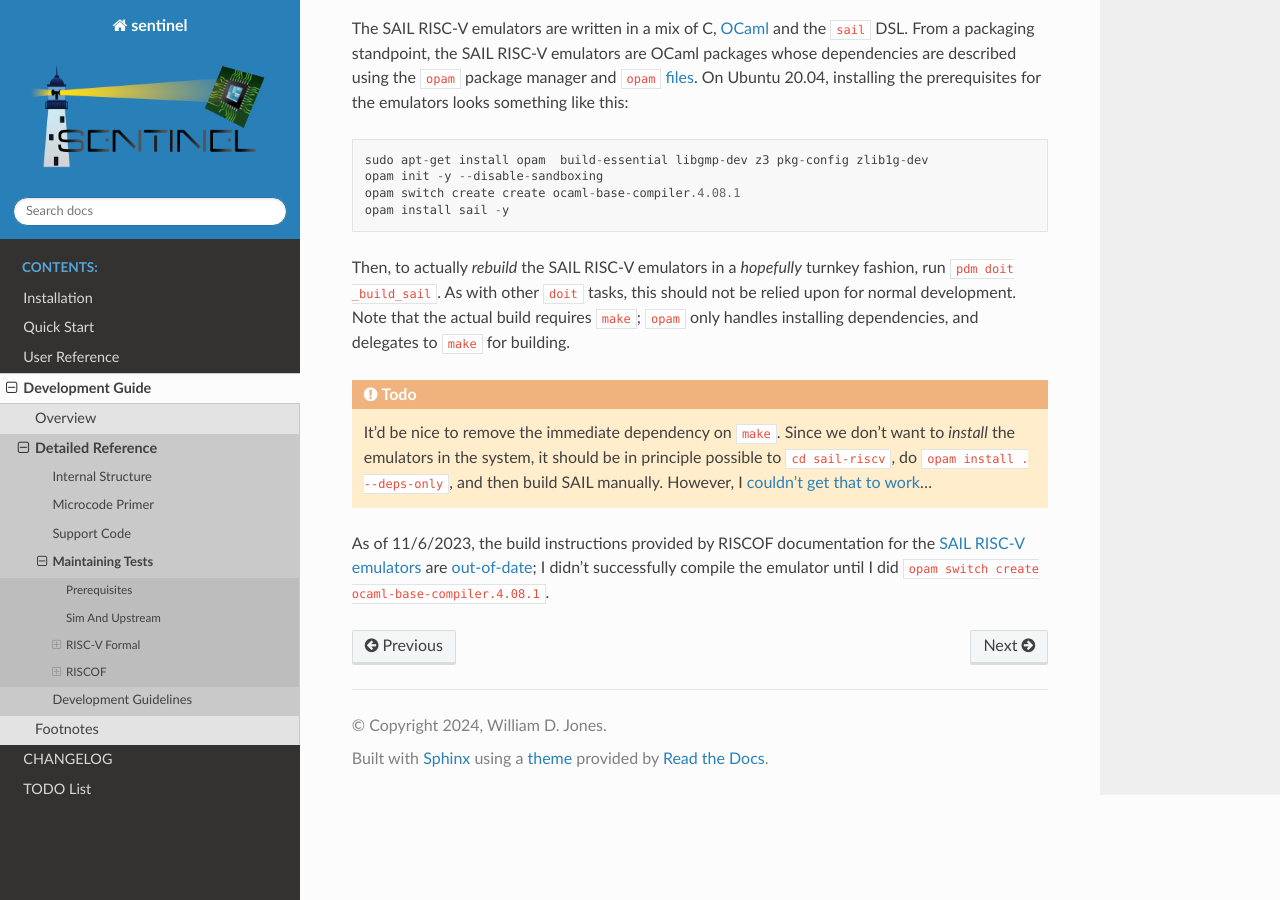
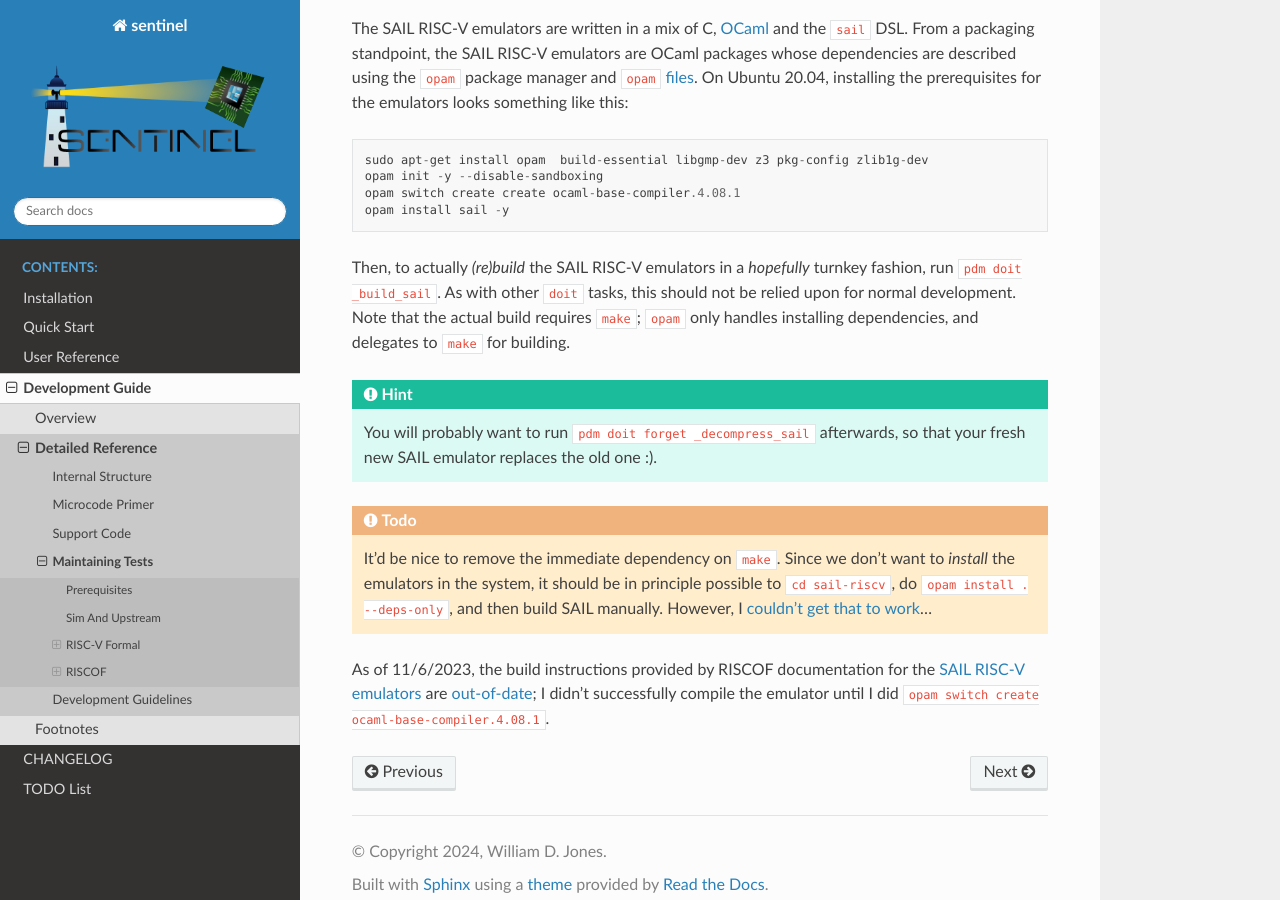
Before and after one commit to cr1901/sentinel, a Sphinx documentation site: the page built from doc/development/testing.md, in a window 1280 px wide and 900 px high, scrolled down 10428 px. Built offline with Sphinx 7.4.7 and the Read the Docs theme 3.1.0, drawn with Linux system fonts in a browser that asks for light colours; the version number could not be read and is left out.

Commit message:
Update SAIL and RISCOF test repos. Recompile SAIL.

````diff
--- a/doc/development/testing.md
+++ b/doc/development/testing.md
@@ -525,11 +525,16 @@ opam switch create create ocaml-base-compiler.4.08.1
 opam install sail -y
 ```
 
-Then, to actually _rebuild_ the SAIL RISC-V emulators in a _hopefully_ turnkey
+Then, to actually _(re)build_ the SAIL RISC-V emulators in a _hopefully_ turnkey
 fashion, run `pdm doit _build_sail`. As with other `doit` tasks, this should
 not be relied upon for normal development. Note that the actual build requires
 `make`; `opam` only handles installing dependencies, and delegates to `make`
 for building.
+
+```{hint}
+You will probably want to run `pdm doit forget _decompress_sail` afterwards,
+so that your fresh new SAIL emulator replaces the old one :).
+```
 
 ```{todo}
 It'd be nice to remove the immediate dependency on `make`. Since we don't want
--- a/dodo.py
+++ b/dodo.py
@@ -209,7 +209,8 @@ def opam_vars():  # noqa: D103
             continue
         tmp = var.split("=")
         k, v = tmp
-        vars[k] = v
+        # I don't remember needing this at the end of 2023...
+        vars[k] = v.strip("'")
 
     return {"env": vars}
 
````
